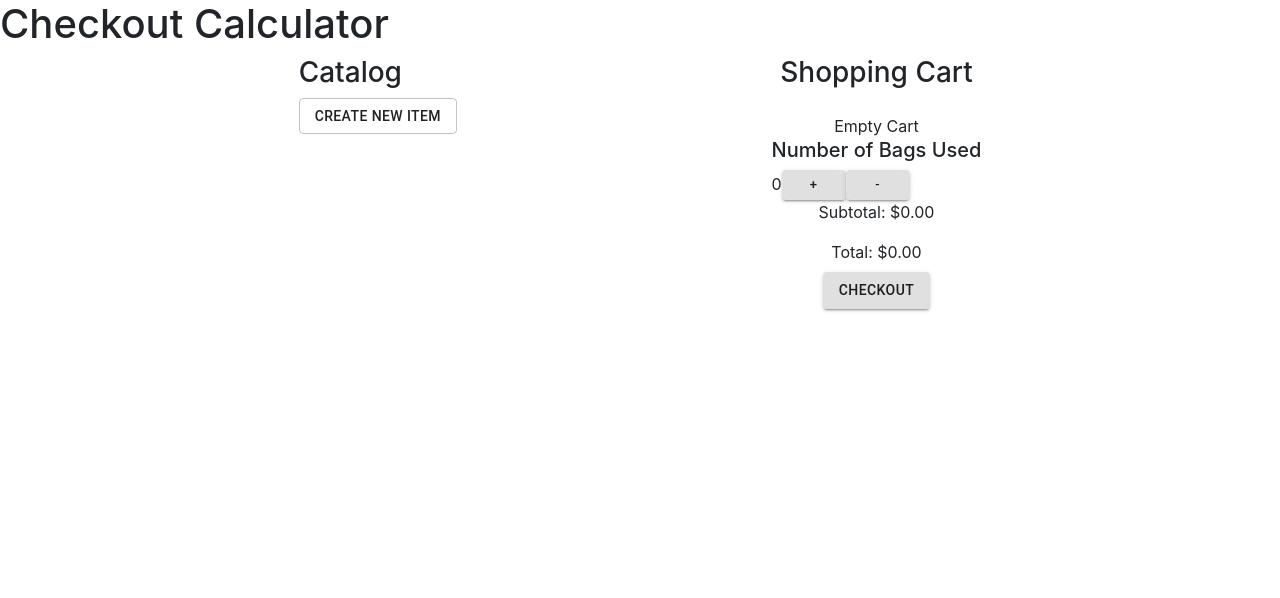
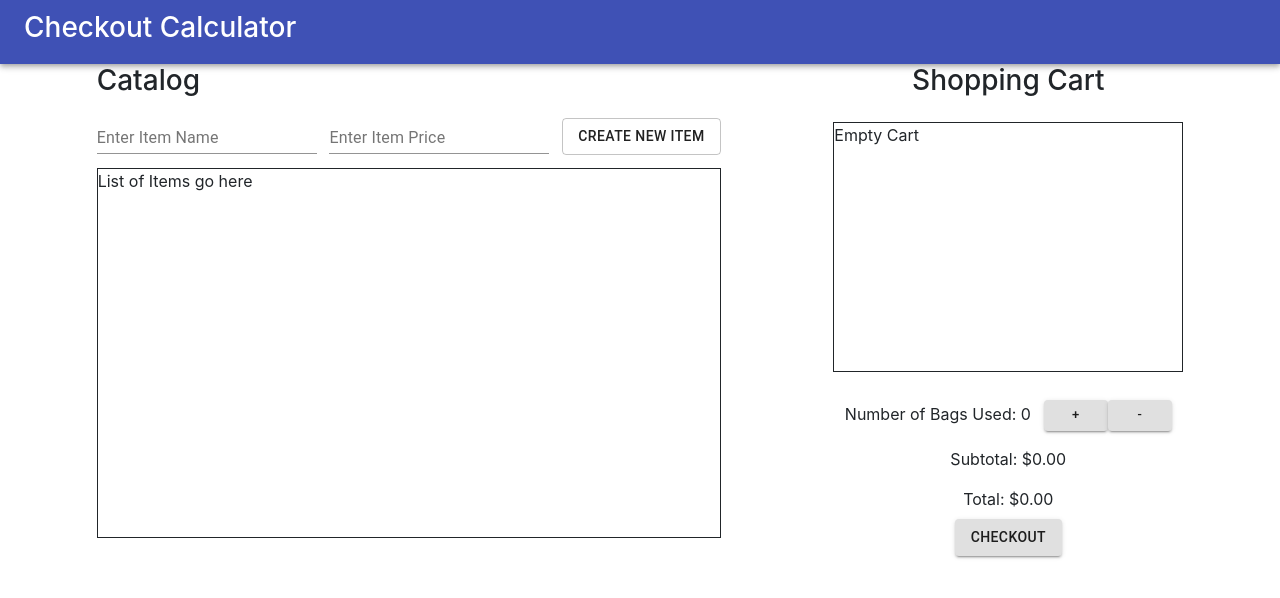
Before and after one commit to jj-kanu/price-calculator-web-app, a React (Create React App) app in the folder React/calculator/: page / in a window 1280 px wide. Shown: the top 598 px of the page. Built offline with nearby package versions, Linux system fonts and the light colour scheme.

Commit message:
Updated Layout for Web Page

```diff
--- a/React/calculator/src/components/calculator.jsx
+++ b/React/calculator/src/components/calculator.jsx
@@ -1,6 +1,13 @@
 import React, { Component } from "react";
 import { Button } from "@material-ui/core";
 import Grid from "@material-ui/core/Grid";
+import AppBar from "@material-ui/core/AppBar";
+import Toolbar from "@material-ui/core/Toolbar";
+import TextField from "@material-ui/core/TextField";
+import Input from "@material-ui/core/Input";
+import InputLabel from "@material-ui/core/InputLabel";
+import Box from "@material-ui/core/Box";
+import { sizing } from "@material-ui/system";
 
 class Calculator extends Component {
   state = {
@@ -31,7 +38,11 @@ class Calculator extends Component {
   render() {
     return (
       <div>
-        <h1>Checkout Calculator</h1>
+        <AppBar position="static">
+          <Toolbar>
+            <h3>Checkout Calculator</h3>
+          </Toolbar>
+        </AppBar>
         {/*Grid Level for Two main columns*/}
         <Grid
           container
@@ -41,10 +52,30 @@ class Calculator extends Component {
           justify="space-evenly"
         >
           <Grid item>
-            <h3>Catalog</h3>
-            <span>
-              <Button variant="outlined">Create New Item</Button>
-            </span>
+            <h3 justify="left">Catalog</h3>
+            <form noValidate autoComplete="off">
+              <TextField
+                id="standard-basic"
+                style={{ marginRight: "0.8rem" }}
+                label="Enter Item Name"
+              />
+              <TextField
+                id="standard-basic"
+                style={{ marginRight: "0.8rem" }}
+                label="Enter Item Price"
+              />
+              <Button variant="outlined" style={{ marginTop: "0.8rem" }}>
+                Create New Item
+              </Button>
+            </form>
+            <Box
+              style={{ marginTop: "0.8rem" }}
+              Topwidth={600}
+              height={370}
+              border={1}
+            >
+              List of Items go here
+            </Box>
           </Grid>
 
           {/*Grid Level for right side of page*/}
@@ -53,17 +84,19 @@ class Calculator extends Component {
               <Grid item>
                 <h3>Shopping Cart</h3>
               </Grid>
-              <Grid item xs={12}>
-                <span>{this.formatNumberOfItems()}</span>
-              </Grid>
+              <Grid item xs={12} height="20rem">
+                <Box width={350} height={250} border={1} marginBottom="0.8rem">
+                  {this.formatNumberOfItems()}
+                </Box>
               </Grid>
 
-            <h5>Number of Bags Used</h5>
-            <span>{this.state.bags_used}</span>
+              <Grid item alignContent="center">
+                Number of Bags Used: {this.state.bags_used}
                 <Button
                   variant="contained"
                   size="small"
                   onClick={this.bagIncrement}
+                  style={{ marginLeft: "0.8rem" }}
                 >
                   +
                 </Button>
@@ -74,7 +107,7 @@ class Calculator extends Component {
                 >
                   -
                 </Button>
-            <Grid container spacing={2} direction="column" alignItems="center">
+              </Grid>
               <Grid item>
                 <text>Subtotal: $</text>
                 {this.state.subtotal.toFixed(2)}
```
Lines whose indentation alone changed are shown as unchanged.
